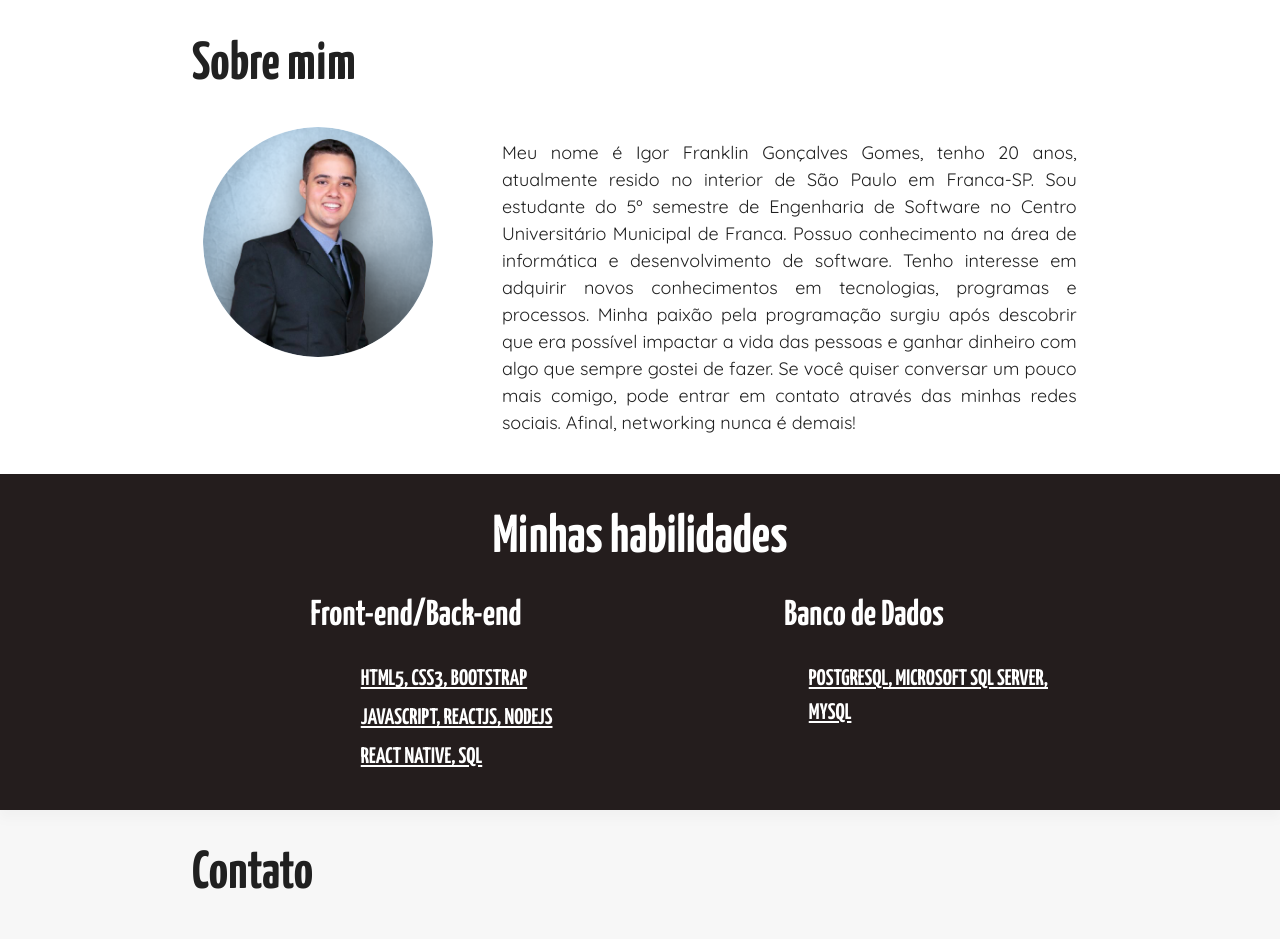
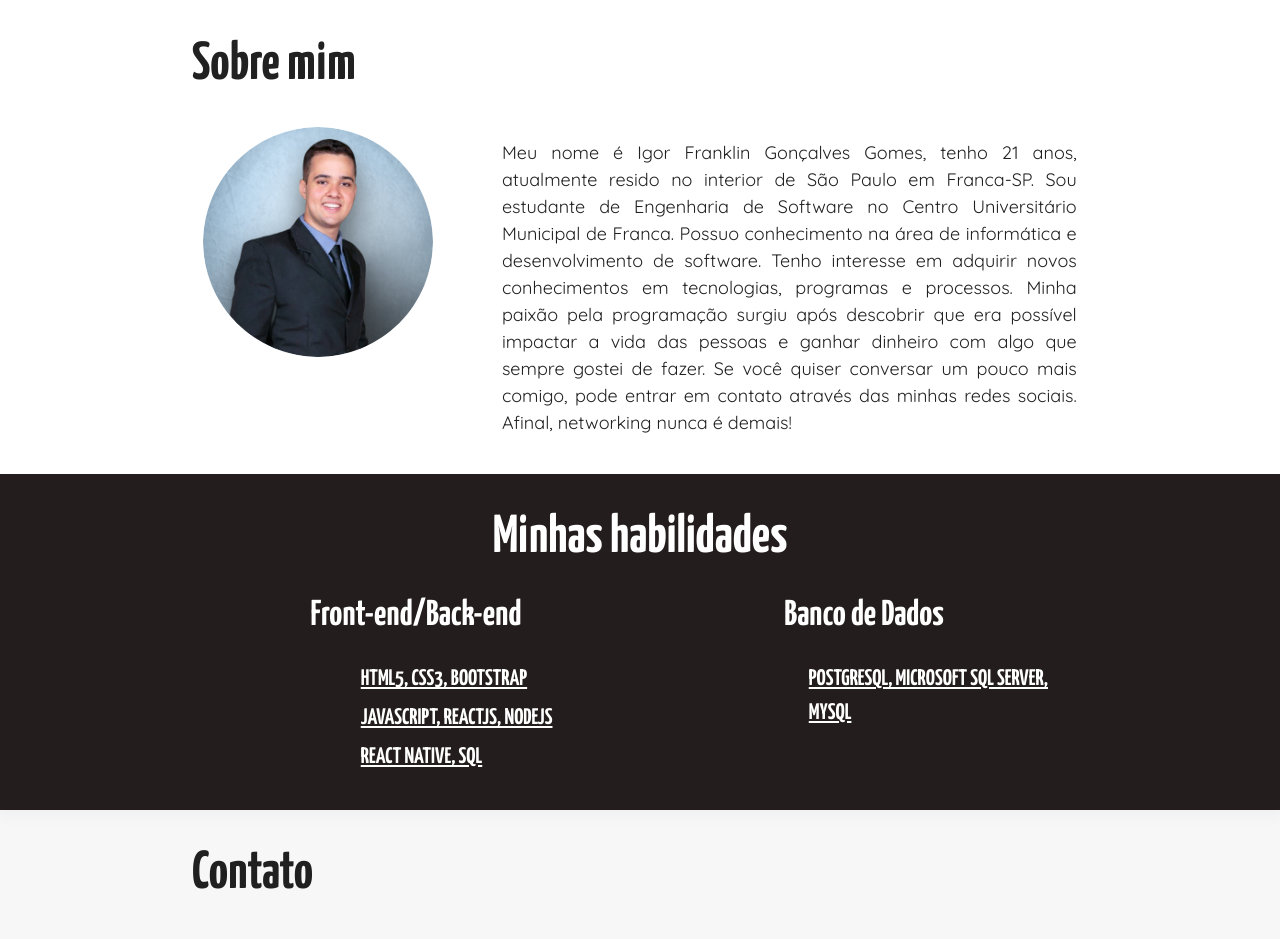
Before and after one commit to igorfggomes/igorfggomes.github.io, a plain HTML site: page index.html in a window 1280 px wide. Shown: the part 800-1739 px from the top of the page. Drawn offline with nearby package versions, Linux system fonts and the light colour scheme.

Commit message:
Update index.html

```diff
--- a/index.html
+++ b/index.html
@@ -48,8 +48,8 @@
                 <div class="col s12 m8 l8">
                     <div class="description">
                         <p>
-                            Meu nome é Igor Franklin Gonçalves Gomes, tenho 20 anos, atualmente resido no interior de São Paulo em Franca-SP.
-                            Sou estudante do 5º semestre de Engenharia de Software no Centro Universitário Municipal de Franca. Possuo conhecimento na área de informática e desenvolvimento de software. Tenho interesse em adquirir novos conhecimentos em tecnologias, programas e processos. Minha paixão pela programação surgiu após descobrir que era possível impactar a vida das pessoas e ganhar dinheiro com algo que sempre gostei de fazer. Se você quiser conversar um pouco mais comigo, pode entrar em contato através das minhas redes sociais. Afinal, networking nunca é demais!
+                            Meu nome é Igor Franklin Gonçalves Gomes, tenho 21 anos, atualmente resido no interior de São Paulo em Franca-SP.
+                            Sou estudante de Engenharia de Software no Centro Universitário Municipal de Franca. Possuo conhecimento na área de informática e desenvolvimento de software. Tenho interesse em adquirir novos conhecimentos em tecnologias, programas e processos. Minha paixão pela programação surgiu após descobrir que era possível impactar a vida das pessoas e ganhar dinheiro com algo que sempre gostei de fazer. Se você quiser conversar um pouco mais comigo, pode entrar em contato através das minhas redes sociais. Afinal, networking nunca é demais!
                         </p>
                     </div>
                 </div>
```
